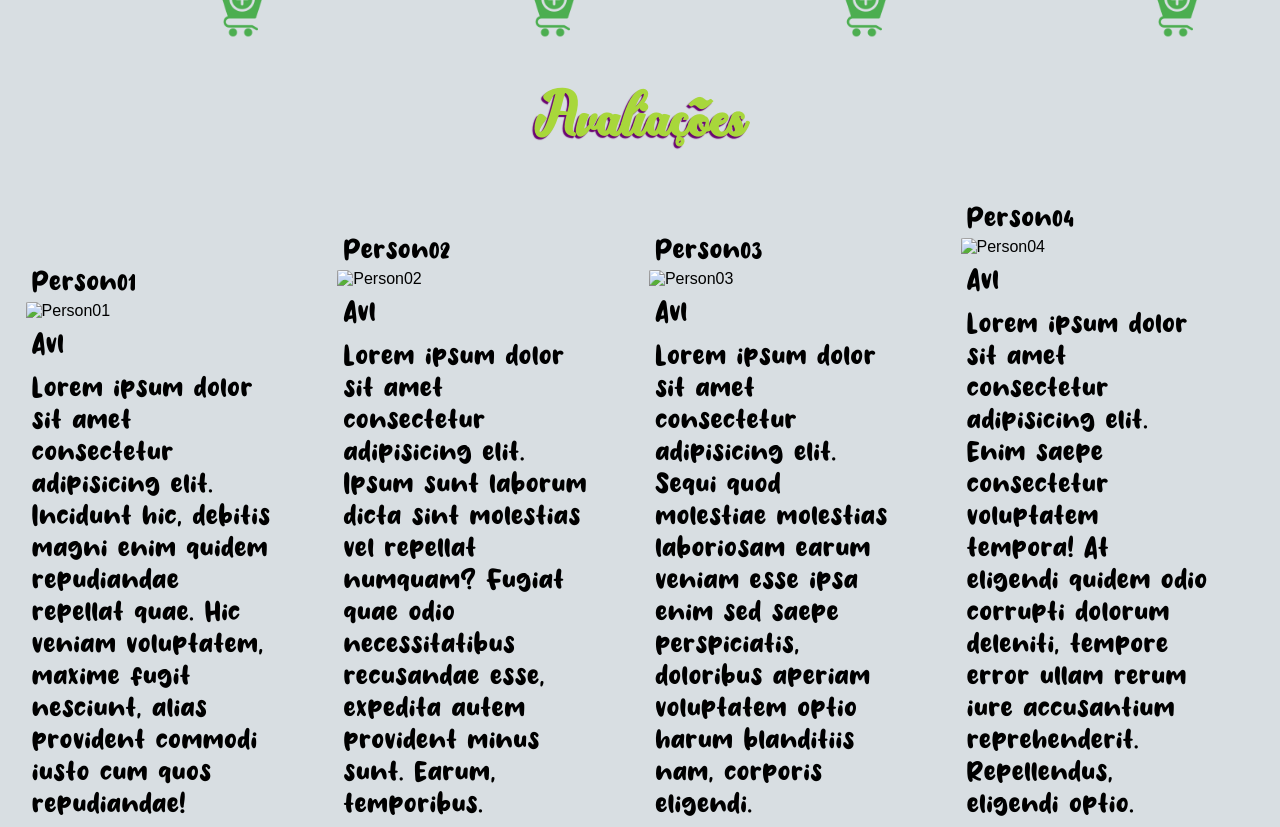
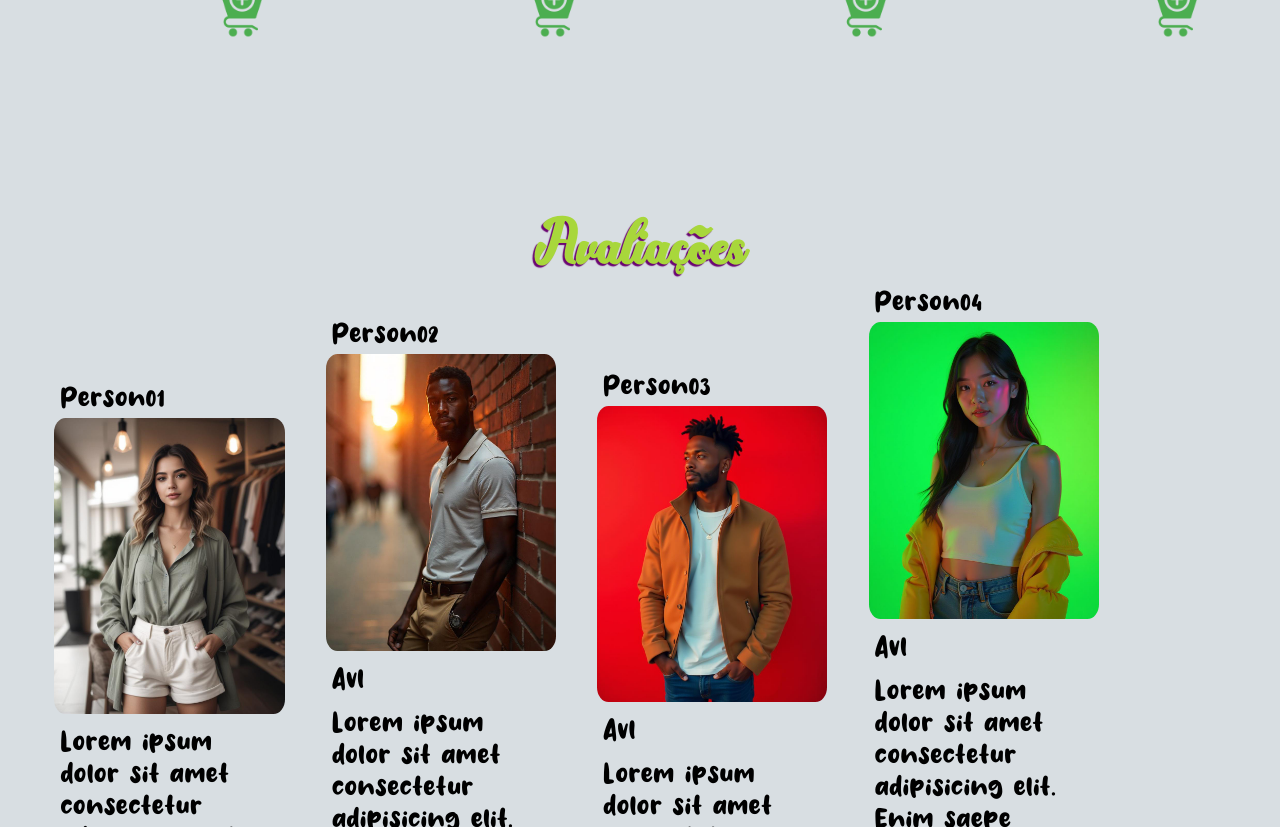
Before and after one commit to Wyeels/projetos, a plain HTML site: page projeto-frutlize/index.html in a window 1280 px wide. Shown: the part 2616-3443 px from the top of the page. Drawn offline with Linux system fonts and the light colour scheme.

Commit message:
terminando a parte geral

```diff
--- a/projeto-frutlize/index.html
+++ b/projeto-frutlize/index.html
@@ -216,33 +216,35 @@
                 <img src="images/adicionar-ao-carrinho.png" alt="Carrinho" class="car">
             </article>
         </section>
-        <section>
+        <aside>
             <h2>Avaliações</h2>
-            <article>
+            <article class="avimp">
                 <p>Person01</p>
-                <img src="#" alt="Person01">
-                <p>Avl</p>
+                <img src="images/p01.jpeg" alt="Person01">
+                <span>
+
+                </span>
                 <p>Lorem ipsum dolor sit amet consectetur adipisicing elit. Incidunt hic, debitis magni enim quidem repudiandae repellat quae. Hic veniam voluptatem, maxime fugit nesciunt, alias provident commodi iusto cum quos repudiandae!</p>
             </article>
-            <article>
+            <article class="avsec">
                 <p>Person02</p>
-                <img src="#" alt="Person02">
+                <img src="images/p02.jpeg" alt="Person02">
                 <p>Avl</p>
                 <p>Lorem ipsum dolor sit amet consectetur adipisicing elit. Ipsum sunt laborum dicta sint molestias vel repellat numquam? Fugiat quae odio necessitatibus recusandae esse, expedita autem provident minus sunt. Earum, temporibus.</p>
             </article>
-            <article>
+            <article class="avimp">
                 <p>Person03</p>
-                <img src="#" alt="Person03">
+                <img src="images/p03.jpeg" alt="Person03">
                 <p>Avl</p>
                 <p>Lorem ipsum dolor sit amet consectetur adipisicing elit. Sequi quod molestiae molestias laboriosam earum veniam esse ipsa enim sed saepe perspiciatis, doloribus aperiam voluptatem optio harum blanditiis nam, corporis eligendi.</p>
             </article>
-            <article>
+            <article class="avsec">
                 <p>Person04</p>
-                <img src="#" alt="Person04">
+                <img src="images/p04.jpeg" alt="Person04">
                 <p>Avl</p>
                 <p>Lorem ipsum dolor sit amet consectetur adipisicing elit. Enim saepe consectetur voluptatem tempora! At eligendi quidem odio corrupti dolorum deleniti, tempore error ullam rerum iure accusantium reprehenderit. Repellendus, eligendi optio.</p>
             </article>
-        </section>
+        </aside>
     </main>
     <footer>
         <section>
--- a/projeto-frutlize/styles/style.css
+++ b/projeto-frutlize/styles/style.css
@@ -192,3 +192,25 @@ main article p {
     font-size: 2vw;
     padding: 6px;
 }
+
+main aside {
+    margin: 10vw 2vw;
+}
+
+main aside .avimp {
+    max-width: 18vw;
+    padding: 3px;
+    margin: 0vw 2vw;
+    position: relative;
+    top: 2vw;
+    border-radius: 8px;
+}
+
+main aside .avsec {
+    max-width: 18vw;
+    padding: 3px;
+    margin: 5px;
+    position: relative;
+    top: -2vw;
+    border-radius: 8px;
+}
```
Also changed, not shown: projeto-frutlize/images/p01.jpeg (added), projeto-frutlize/images/p02.jpeg (added), projeto-frutlize/images/p03.jpeg (added), projeto-frutlize/images/p04.jpeg (added), projeto-frutlize/images/pessoa01.jpg (deleted).
